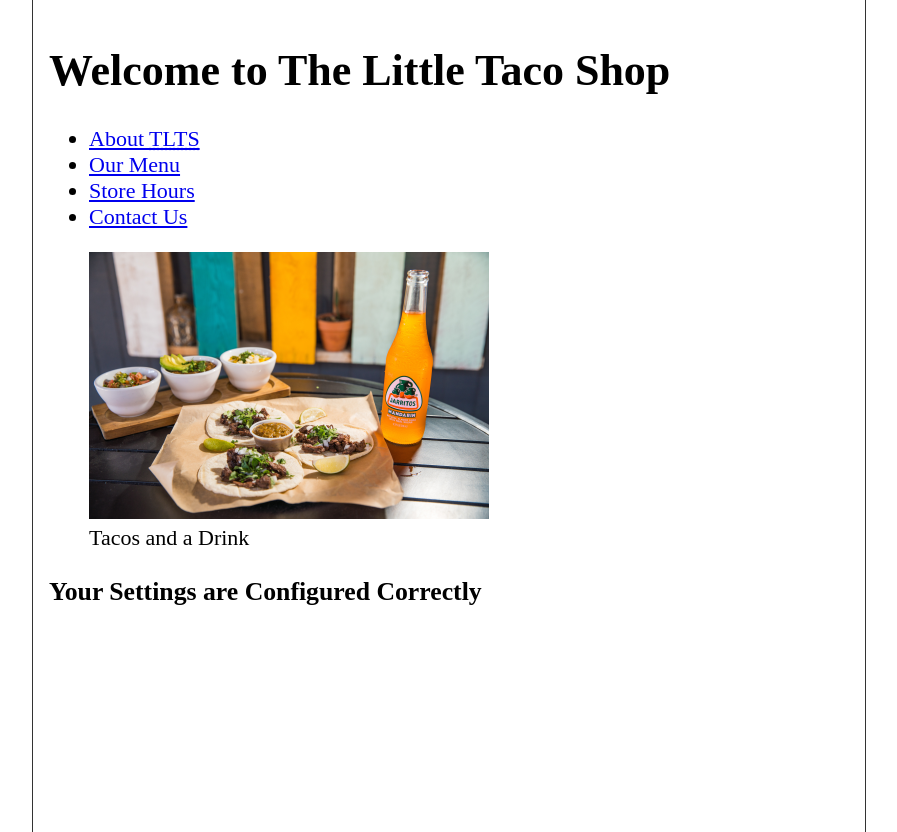
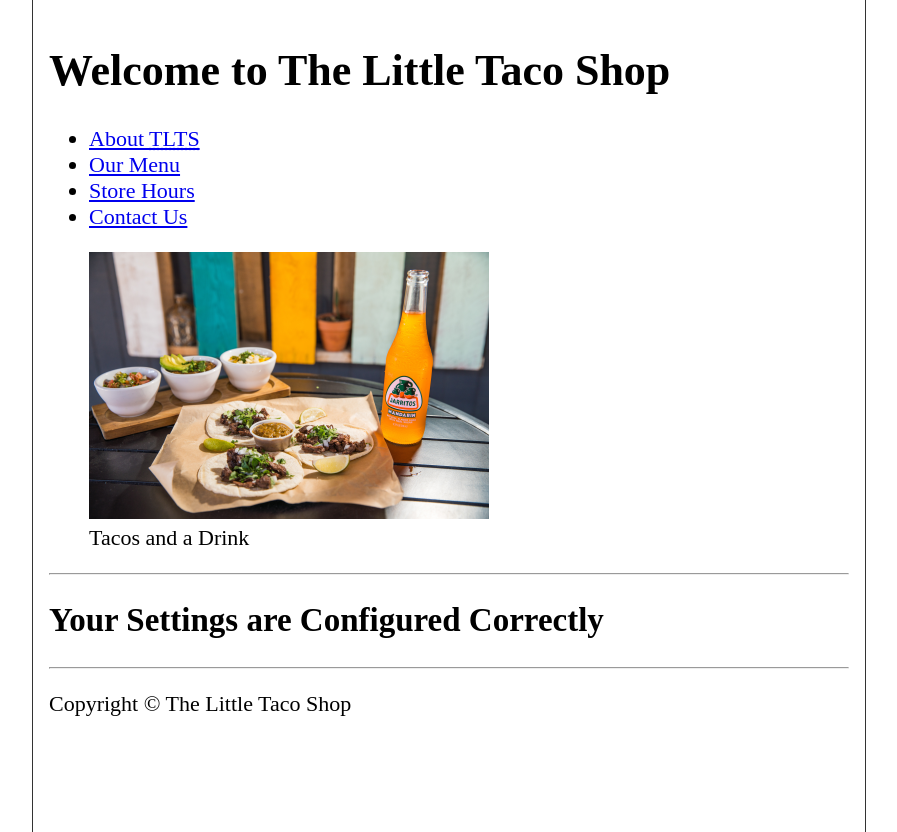
Before and after one commit to theS3Interdev/taco-shop-website, a website built with Vite: page index.html in a window 1280 px wide. Shown: the whole page, without its empty margins (191-1088 px from the left). Built offline with nearby package versions, Linux system fonts and the light colour scheme.

Commit message:
feat: footer on home page

```diff
--- a/index.html
+++ b/index.html
@@ -37,7 +37,7 @@
 			<figure>
 				<img
 					src="/img/tacos_and_drink_400x267.png"
-					alt="Tacos and Drinks"
+					alt="Tacos and a Drink"
 					title="Tacos and a Drink"
 					width="400px"
 					height="267px"
@@ -46,14 +46,20 @@
 			</figure>
 		</header>
 
+		<hr />
+
 		<main>
-			<article>
+			<article id="about">
 				<section>
-					<h1>Your Settings are Configured Correctly</h1>
+					<h2>Your Settings are Configured Correctly</h2>
 				</section>
 			</article>
 		</main>
 
-		<footer></footer>
+		<hr />
+
+		<footer>
+			<p>Copyright &copy; The Little Taco Shop</p>
+		</footer>
 	</body>
 </html>
```
